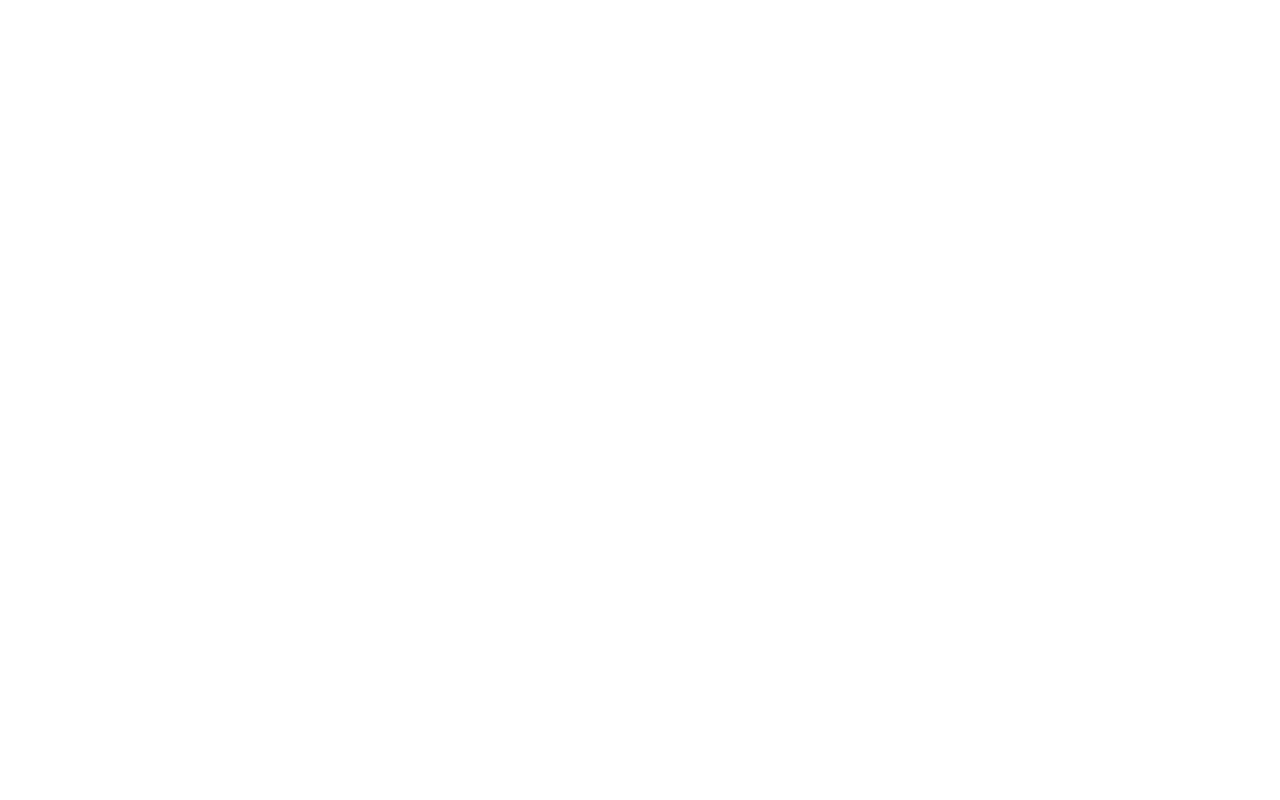
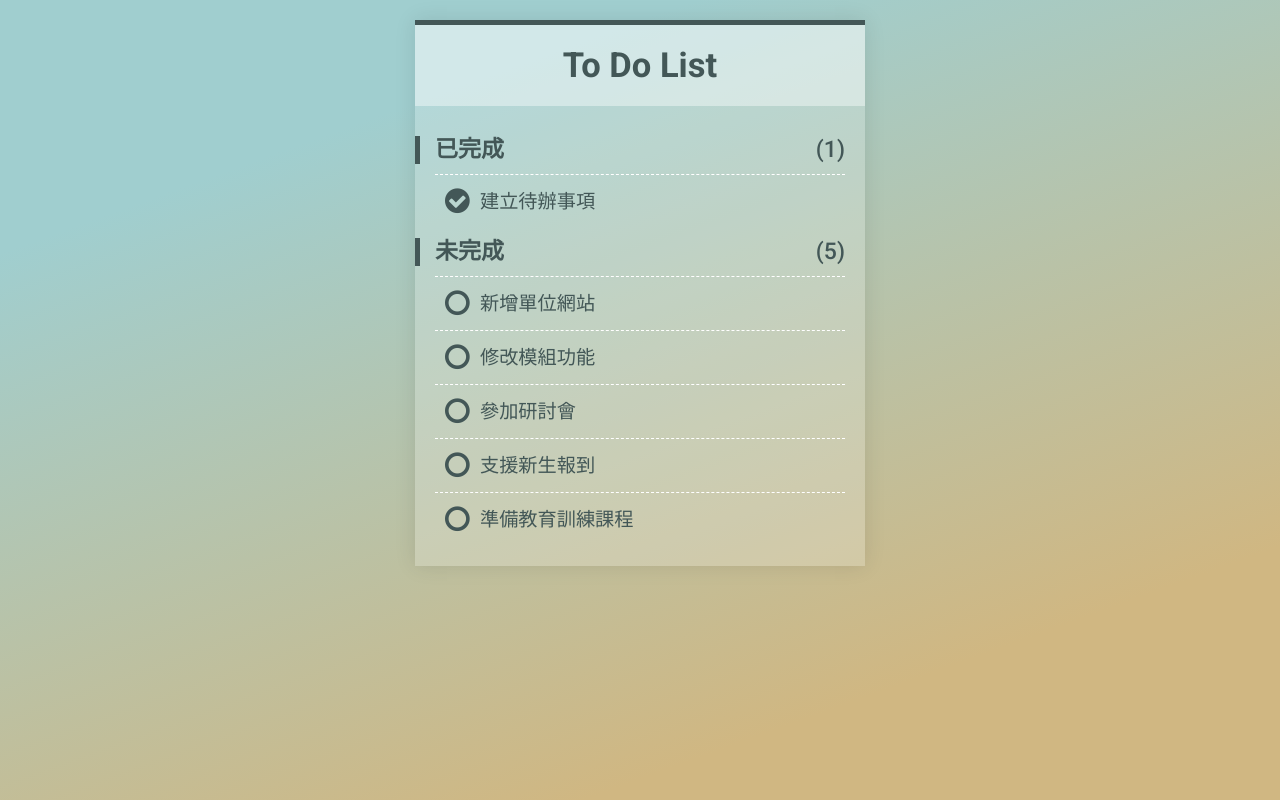
Before and after one commit to temisrei/temisrei.github.io, a plain HTML site: page checkbox-css-04/index.html in a window 1280 px wide. Drawn offline with Linux system fonts and the light colour scheme.

Commit message:
add chechbox-css-04 html and css

```diff
--- a/checkbox-css-04/css/main.css
+++ b/checkbox-css-04/css/main.css
@@ -0,0 +1,177 @@
+@import url(http://fonts.googleapis.com/css?family=Roboto:500,700);
+
+*, *::before, *::after {
+	box-sizing: border-box;
+}
+
+html {
+	min-height: 100%;
+}
+
+body {
+	margin: 20px;
+	color: #435757;
+	background: linear-gradient(-20deg, #d0b782 20%, #a0cecf 80%);
+	font: 500 1.2em/1.2 'Roboto', sans-serif;
+}
+
+.container {
+	max-width: 450px;
+	margin: 0 auto;
+	border-top: 5px solid #435757;
+	background-color: rgba(255, 255, 255, .2);
+	box-shadow: 0 0 20px rgba(0, 0, 0, .1);
+	user-select: none;
+}
+
+h1 {
+	margin: 0;
+	padding: 20px;
+	background-color: rgba(255, 255, 255, .4);
+	font-size: 1.8em;
+	text-align: center;
+}
+
+.items {
+	display: flex;
+	-webkit-flex-direction: column;
+	-moz-flex-direction: column;
+	-ms-flex-direction: column;
+	-o-flex-direction: column;
+	flex-direction: column;
+	padding: 20px;
+	counter-reset: done-items undone-items;
+}
+
+h2 {
+	position: relative;
+	margin: 0;
+	padding: 10px 0;
+	font-size: 1.2em;
+}
+
+h2::before {
+	content: '';
+	display: block;
+	position: absolute;
+	top: 10px;
+	bottom: 10px;
+	left: -20px;
+	width: 5px;
+	background-color: #435757;
+}
+
+h2::after {
+	display: block;
+	float: right;
+	font-weight: normal;
+}
+
+.done {
+	-webkit-order: 1;
+	-moz-order: 1;
+	-ms-order: 1;
+	-o-order: 1;
+	order: 1;
+}
+.done::after {
+	content: '('counter(done-items)')';
+}
+
+.undone {
+	-webkit-order: 3;
+	-moz-order: 3;
+	-ms-order: 3;
+	-o-order: 3;
+	order: 3;
+}
+.undone::after {
+	content: '('counter(undone-items)')';
+}
+
+input {
+	display: block;
+	height: 53px;
+	margin: 0 0 -53px -9999px;
+	-webkit-order: 4;
+	-moz-order: 4;
+	-ms-order: 4;
+	-o-order: 4;
+	order: 4;
+	outline: none;
+	counter-increment: undone-items;
+}
+
+input:checked {
+	-webkit-order: 2;
+	-moz-order: 2;
+	-ms-order: 2;
+	-o-order: 2;
+	order: 2;
+	counter-increment: done-items;
+}
+
+label {
+	display: block;
+	position: relative;
+	padding: 15px 0 15px 45px;
+	border-top: 1px dashed #fff;
+	-webkit-order: 4;
+	-moz-order: 4;
+	-ms-order: 4;
+	-o-order: 4;
+	order: 4;
+	cursor: pointer;
+	animation: undone .5s;
+}
+
+label::before {
+	content: '\f10c';
+	display: block;
+	position: absolute;
+	top: 11px;
+	left: 10px;
+	font: 1.5em 'FontAwesome';
+}
+
+label:hover,
+input:focus + label {
+	background-color: rgba(255, 255, 255, .2);
+}
+
+input:checked + label {
+	-webkit-order: 2;
+	-moz-order: 2;
+	-ms-order: 2;
+	-o-order: 2;
+	order: 2;
+	animation: done .5s;
+}
+input:checked + label::before {
+	content: '\f058';
+}
+
+
+@keyframes done {
+	0% {
+		opacity: 0;
+		background-color: rgba(255, 255, 255, .4);
+		transform: translateY(20px);
+	}
+	50% {
+		opacity: 1;
+		background-color: rgba(255, 255, 255, .4);
+	}
+}
+
+@keyframes undone {
+	0% {
+		opacity: 0;
+		background-color: rgba(255, 255, 255, .4);
+		transform: translateY(-20px);
+	}
+	50% {
+		opacity: 1;
+		background-color: rgba(255, 255, 255, .4);
+	}
+}
--- a/checkbox-css-04/index.html
+++ b/checkbox-css-04/index.html
@@ -4,9 +4,34 @@
 	<meta charset="utf-8">
 	<meta http-equiv="X-UA-Compatible" content="IE=edge">
 	<title></title>
+	<link rel="stylesheet" href="http://maxcdn.bootstrapcdn.com/font-awesome/4.3.0/css/font-awesome.min.css">
 	<link rel="stylesheet" href="./css/main.css">
 </head>
 <body>
+	<div class="container">
+		<h1>To Do List</h1>
+		<div class="items">
+			<input type="checkbox" name="item1" id="item1" value="" checked="checked">
+			<label for="item1">建立待辦事項</label>
 
+			<input type="checkbox" name="item2" id="item2" value="">
+			<label for="item2">新增單位網站</label>
+
+			<input type="checkbox" name="item3" id="item3" value="">
+			<label for="item3">修改模組功能</label>
+
+			<input type="checkbox" name="item4" id="item4" value="">
+			<label for="item4">參加研討會</label>
+
+			<input type="checkbox" name="item5" id="item5" value="">
+			<label for="item5">支援新生報到</label>
+
+			<input type="checkbox" name="item6" id="item6" value="">
+			<label for="item6">準備教育訓練課程</label>
+
+			<h2 class="done" aria-hidden="true">已完成</h2>
+			<h2 class="undone" aria-hidden="true">未完成</h2>
+		</div>
+	</div>
 </body>
 </html>
```
